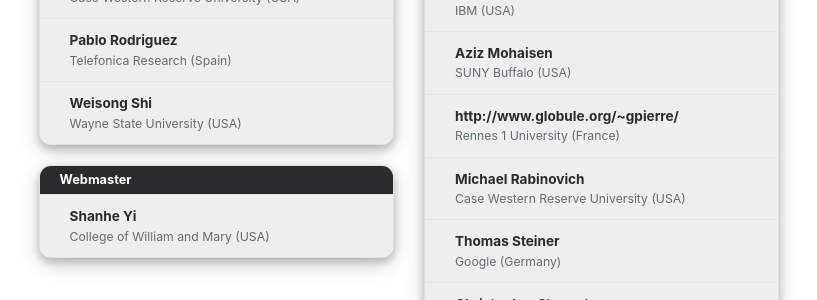
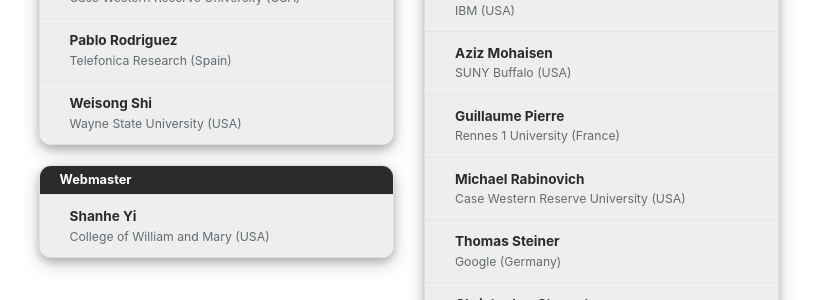
Before and after one commit to hotweb2017/hotweb2017.github.io, a Jekyll site: the page built from organization.html, in a window 1280 px wide. Shown: the part 842-1142 px from the top of the page, without its empty margins (231-1048 px from the left). Built offline with Jekyll 4.4.1, drawn with Linux system fonts in a browser that asks for light colours; nearby versions of some CDN libraries.

Commit message:
update tpc

```diff
--- a/_data/conference.yml
+++ b/_data/conference.yml
@@ -152,7 +152,7 @@
   - name: Aziz Mohaisen
     org: SUNY Buffalo (USA)
     homepage: http://www.cse.buffalo.edu/~mohaisen/
-  - name: http://www.globule.org/~gpierre/
+  - name: Guillaume Pierre
     org: Rennes 1 University (France)
     homepage: http://www.globule.org/~gpierre/
   - name: Michael Rabinovich
```
